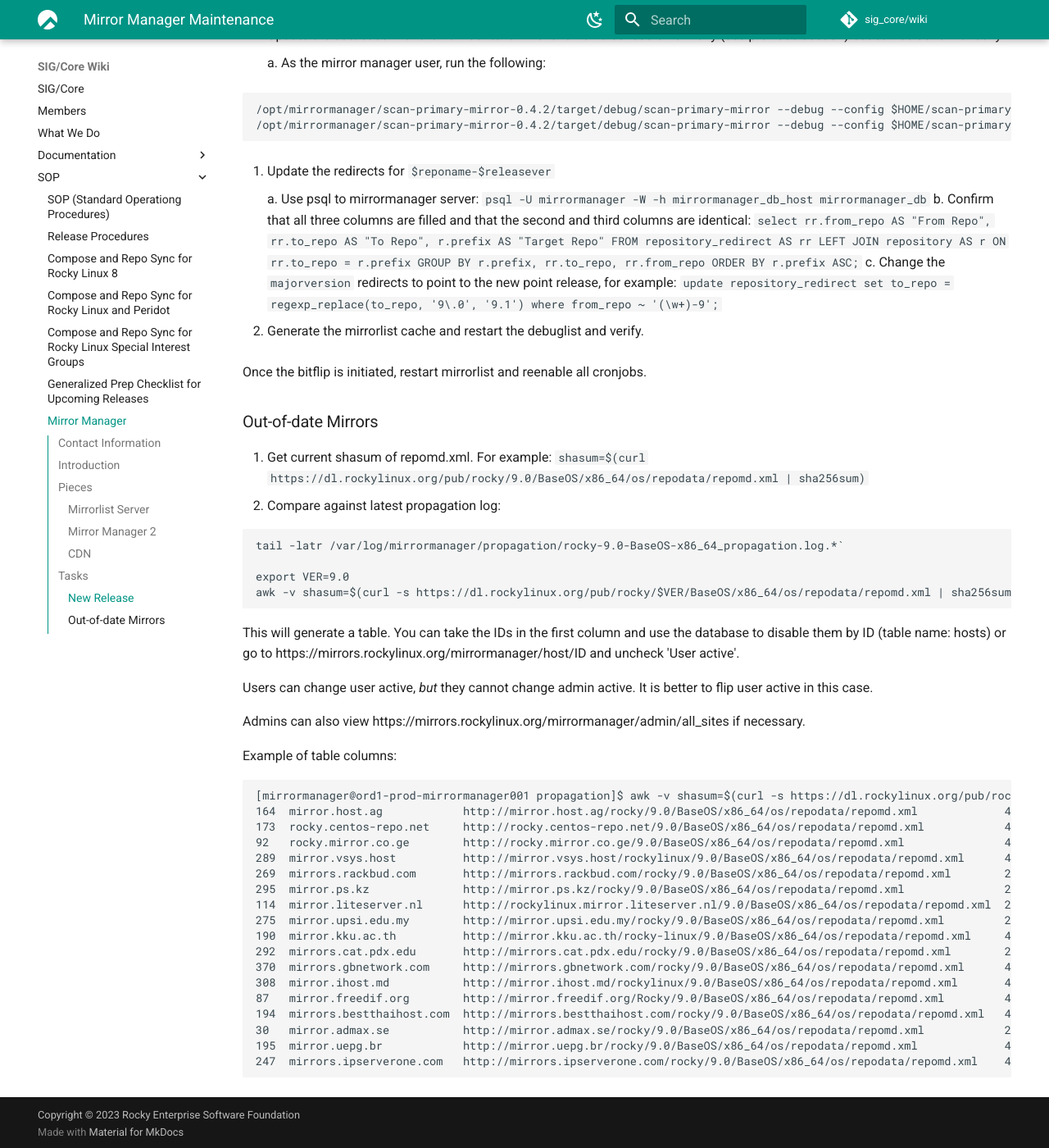
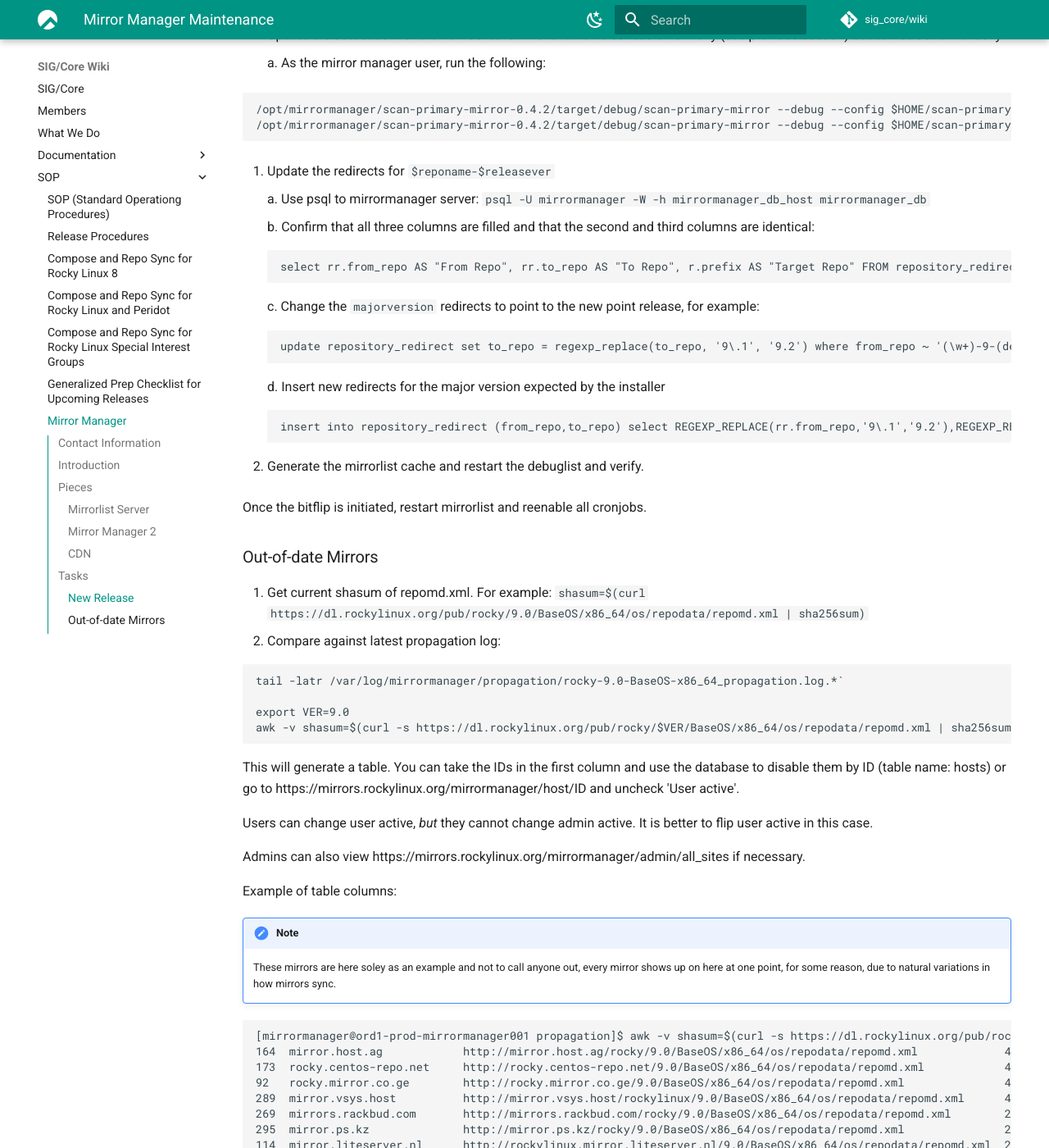
Before and after one commit to rocky-linux/sig-core-wiki, an MkDocs documentation site: the page built from docs/sop/sop_mirrormanager2.md, in a window 1280 px wide and 1400 px high, scrolled down 2033 px. Shown: the whole window at 82% size. Built offline with MkDocs 1.6.1 and Material for MkDocs 9.7.7, drawn with Linux system fonts in a browser that asks for light colours.

Commit message:
Update 'docs/sop/sop_mirrormanager2.md'

````diff
--- a/docs/sop/sop_mirrormanager2.md
+++ b/docs/sop/sop_mirrormanager2.md
@@ -87,8 +87,22 @@
 2. Update the redirects for `$reponame-$releasever`
 
     a. Use psql to mirrormanager server: `psql -U mirrormanager -W -h mirrormanager_db_host mirrormanager_db`
-    b. Confirm that all three columns are filled and that the second and third columns are identical: `select rr.from_repo AS "From Repo", rr.to_repo AS "To Repo", r.prefix AS "Target Repo" FROM repository_redirect AS rr LEFT JOIN repository AS r ON rr.to_repo = r.prefix GROUP BY r.prefix, rr.to_repo, rr.from_repo ORDER BY r.prefix ASC;`
-    c. Change the `majorversion` redirects to point to the new point release, for example: `update repository_redirect set to_repo = regexp_replace(to_repo, '9\.0', '9.1') where from_repo ~ '(\w+)-9';`
+
+    b. Confirm that all three columns are filled and that the second and third columns are identical:
+    ```
+    select rr.from_repo AS "From Repo", rr.to_repo AS "To Repo", r.prefix AS "Target Repo" FROM repository_redirect AS rr LEFT JOIN repository AS r ON rr.to_repo = r.prefix GROUP BY r.prefix, rr.to_repo, rr.from_repo ORDER BY r.prefix ASC;`
+    ```
+
+    c. Change the `majorversion` redirects to point to the new point release, for example:
+    ```
+    update repository_redirect set to_repo = regexp_replace(to_repo, '9\.1', '9.2') where from_repo ~ '(\w+)-9-(debug|source)';`
+    ```
+
+    d. Insert new redirects for the major version expected by the installer
+
+    ```
+    insert into repository_redirect (from_repo,to_repo) select REGEXP_REPLACE(rr.from_repo,'9\.1','9.2'),REGEXP_REPLACE(rr.to_repo,'9\.1','9.2')FROM repository_redirect AS rr WHERE from_repo ~ '(\w+)-9.1';
+    ```
 
 3. Generate the mirrorlist cache and restart the debuglist and verify.
 
@@ -114,6 +128,10 @@
 
 Example of table columns:
 
+!!! Note
+
+    These mirrors are here soley as an example and not to call anyone out, every mirror shows up on here at one point, for some reason, due to natural variations in how mirrors sync.
+
 ```
 [mirrormanager@ord1-prod-mirrormanager001 propagation]$ awk -v shasum=$(curl -s https://dl.rockylinux.org/pub/rocky/9.0/BaseOS/x86_64/os/repodata/repomd.xml | sha256sum | awk '{print $1}') -F'::' '{split($0,data,":")} {if ($4 != shasum) {print data[5], data[6], $2, $7}}' < rocky-9.0-BaseOS-x86_64_propagation.log.1660611632 | column -t
 164  mirror.host.ag            http://mirror.host.ag/rocky/9.0/BaseOS/x86_64/os/repodata/repomd.xml             404
````
